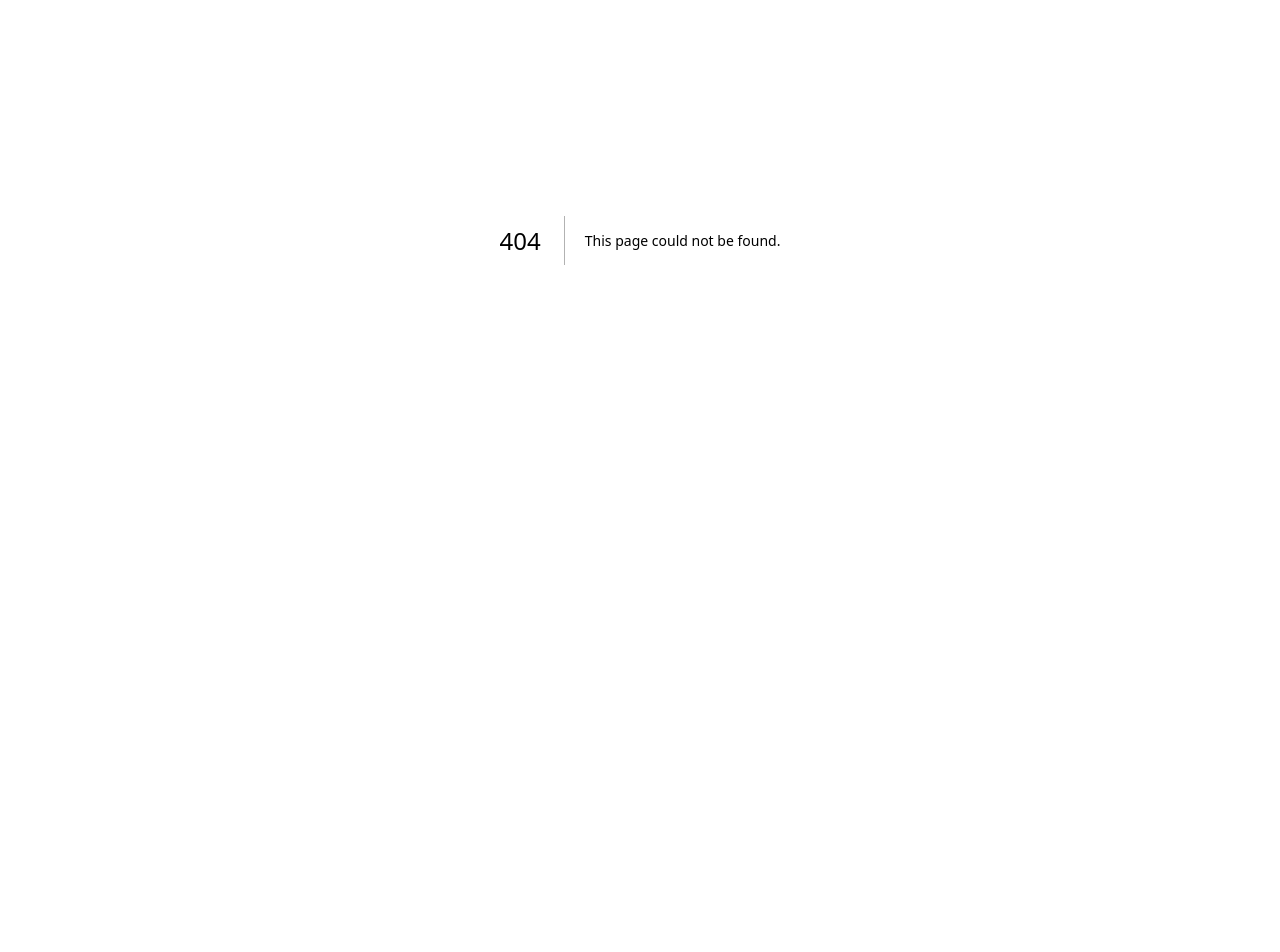
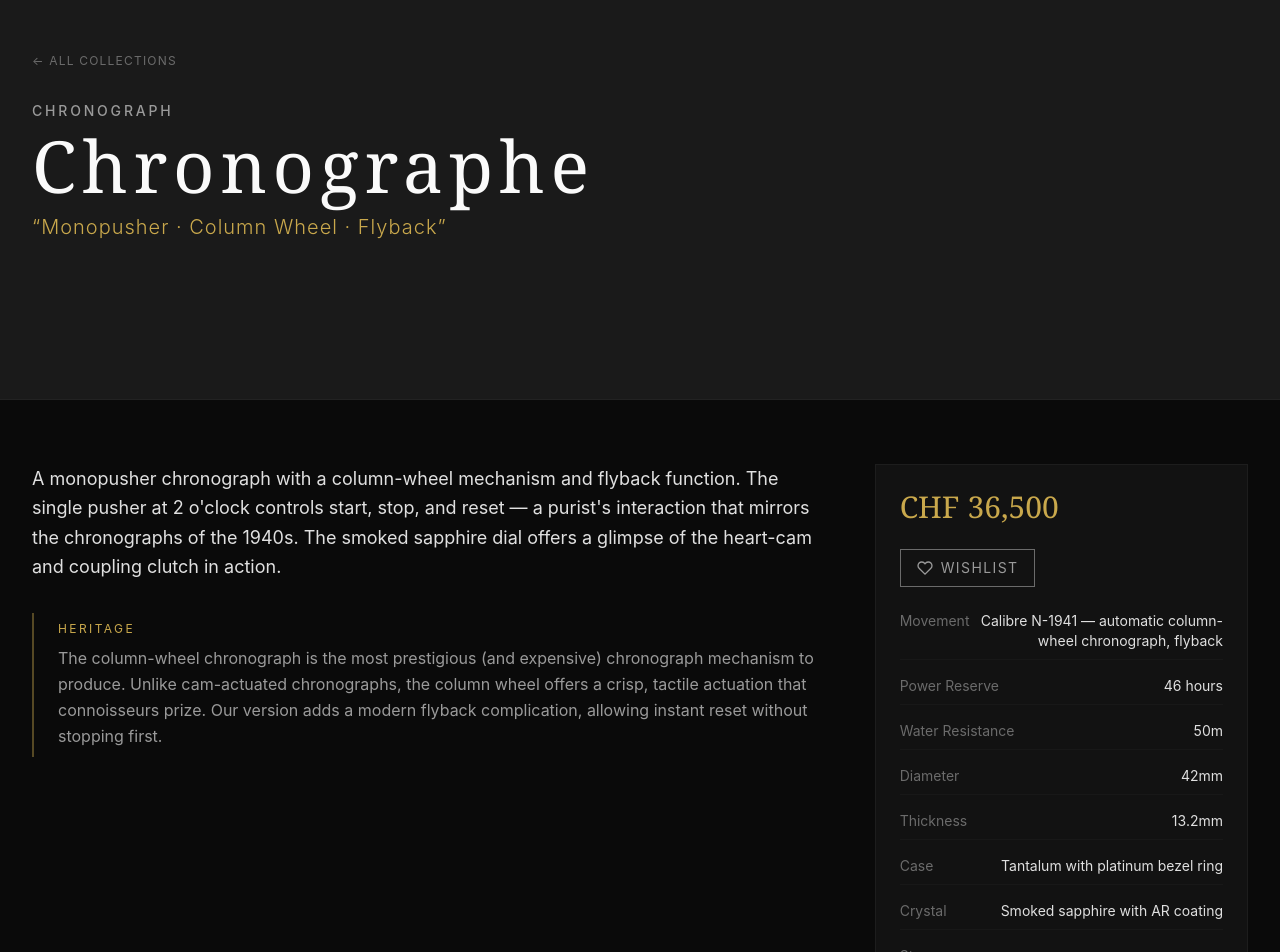
Before and after one commit to anas-khan-antimatter/mkt-noir-watch-co, a Next.js app: page /collections/chronographe in a window 1280 px wide. Before the commit this address had no page. Shown: the part 160-1112 px from the top of the page. Before the commit the page ends 800 px from the top, so only its background shows below. Built offline with nearby package versions, Linux system fonts and the light colour scheme.

Commit message:
antimatter: checkpoint c-1790732967552-zqjar

```diff
--- /dev/null
+++ b/src/app/collections/[slug]/page.tsx
@@ -0,0 +1,149 @@
+import Link from "next/link";
+import { notFound } from "next/navigation";
+import { getCollectionBySlug, getAllSlugs } from "@/data/collections";
+import WishlistButton from "@/components/WishlistButton";
+
+export function generateStaticParams() {
+  return getAllSlugs().map((slug) => ({ slug }));
+}
+
+export default function CollectionDetailPage({
+  params,
+}: {
+  params: { slug: string };
+}) {
+  const c = getCollectionBySlug(params.slug);
+  if (!c) notFound();
+
+  return (
+    <main className="pt-20 min-h-screen bg-noir-900">
+      {/* Hero section */}
+      <section className="relative min-h-[60vh] bg-noir-800 flex items-center border-b border-noir-700/50">
+        <div className="section-container py-20 w-full">
+          <div className="max-w-4xl">
+            <Link
+              href="/collections"
+              className="inline-flex items-center gap-2 text-noir-500 hover:text-gold-500 text-xs tracking-widest uppercase mb-8 transition-colors"
+            >
+              ← All Collections
+            </Link>
+            <p className="section-subtitle mb-2">{c.tagline}</p>
+            <h1 className="text-5xl md:text-7xl font-serif tracking-[0.08em] text-noir-50 mb-3">
+              {c.name}
+            </h1>
+            <p className="text-gold-500 text-xl font-light tracking-wider mb-8">
+              &ldquo;{c.subtitle}&rdquo;
+            </p>
+          </div>
+        </div>
+      </section>
+
+      {/* Description + Wishlist */}
+      <section className="py-16 section-container">
+        <div className="grid lg:grid-cols-3 gap-12">
+          <div className="lg:col-span-2">
+            <p className="text-noir-200 text-lg leading-relaxed mb-8">
+              {c.description}
+            </p>
+
+            {/* Heritage */}
+            <div className="border-l-2 border-gold-500/40 pl-6 py-2 mb-10">
+              <p className="text-xs uppercase tracking-[0.2em] text-gold-500 mb-2">
+                Heritage
+              </p>
+              <p className="text-noir-400 leading-relaxed">{c.heritage}</p>
+            </div>
+          </div>
+
+          {/* Sidebar */}
+          <div className="lg:col-span-1">
+            <div className="bg-noir-800/50 border border-noir-700/50 p-6 sticky top-28">
+              <p className="text-3xl font-serif text-gold-500 mb-6">
+                CHF {c.price.toLocaleString()}
+              </p>
+
+              <WishlistButton slug={c.slug} name={c.name} price={c.price} />
+
+              <div className="mt-6 space-y-4 text-sm">
+                <div className="flex justify-between border-b border-noir-700/30 pb-2">
+                  <span className="text-noir-500">Movement</span>
+                  <span className="text-noir-200 text-right">{c.movement}</span>
+                </div>
+                <div className="flex justify-between border-b border-noir-700/30 pb-2">
+                  <span className="text-noir-500">Power Reserve</span>
+                  <span className="text-noir-200">{c.powerReserve}</span>
+                </div>
+                <div className="flex justify-between border-b border-noir-700/30 pb-2">
+                  <span className="text-noir-500">Water Resistance</span>
+                  <span className="text-noir-200">{c.waterResistance}</span>
+                </div>
+                <div className="flex justify-between border-b border-noir-700/30 pb-2">
+                  <span className="text-noir-500">Diameter</span>
+                  <span className="text-noir-200">{c.diameter}</span>
+                </div>
+                <div className="flex justify-between border-b border-noir-700/30 pb-2">
+                  <span className="text-noir-500">Thickness</span>
+                  <span className="text-noir-200">{c.thickness}</span>
+                </div>
+                <div className="flex justify-between border-b border-noir-700/30 pb-2">
+                  <span className="text-noir-500">Case</span>
+                  <span className="text-noir-200 text-right">{c.caseMaterial}</span>
+                </div>
+                <div className="flex justify-between border-b border-noir-700/30 pb-2">
+                  <span className="text-noir-500">Crystal</span>
+                  <span className="text-noir-200 text-right">{c.crystal}</span>
+                </div>
+                <div>
+                  <span className="text-noir-500">Strap</span>
+                  <p className="text-noir-200 mt-1">{c.strap}</p>
+                </div>
+              </div>
+            </div>
+          </div>
+        </div>
+      </section>
+
+      {/* Features */}
+      <section className="py-16 bg-noir-800/50 border-y border-noir-700/30">
+        <div className="section-container">
+          <h2 className="text-2xl font-serif text-noir-50 tracking-wider mb-8">
+            Defining Features
+          </h2>
+          <div className="grid md:grid-cols-2 lg:grid-cols-3 gap-4">
+            {c.features.map((f, i) => (
+              <div
+                key={f}
+                className="flex items-center gap-4 p-4 border border-noir-700/30"
+              >
+                <span className="w-8 h-8 rounded-full border border-gold-500/30 flex items-center justify-center text-gold-500 text-sm font-serif">
+                  {i + 1}
+                </span>
+                <span className="text-noir-300 text-sm">{f}</span>
+              </div>
+            ))}
+          </div>
+        </div>
+      </section>
+
+      {/* Configurator CTA */}
+      <section className="py-20 section-container text-center">
+        <p className="text-noir-500 text-sm uppercase tracking-[0.2em] mb-4">
+          Make it yours
+        </p>
+        <h2 className="text-3xl md:text-4xl font-serif text-noir-50 tracking-wider mb-6">
+          Configure Your {c.name}
+        </h2>
+        <p className="text-noir-400 max-w-xl mx-auto mb-8">
+          Choose your case finish, strap material, and dial style. Every
+          configuration is hand-assembled to your specification.
+        </p>
+        <Link
+          href="/configurator"
+          className="btn-primary"
+        >
+          Open Configurator
+        </Link>
+      </section>
+    </main>
+  );
+}
```
